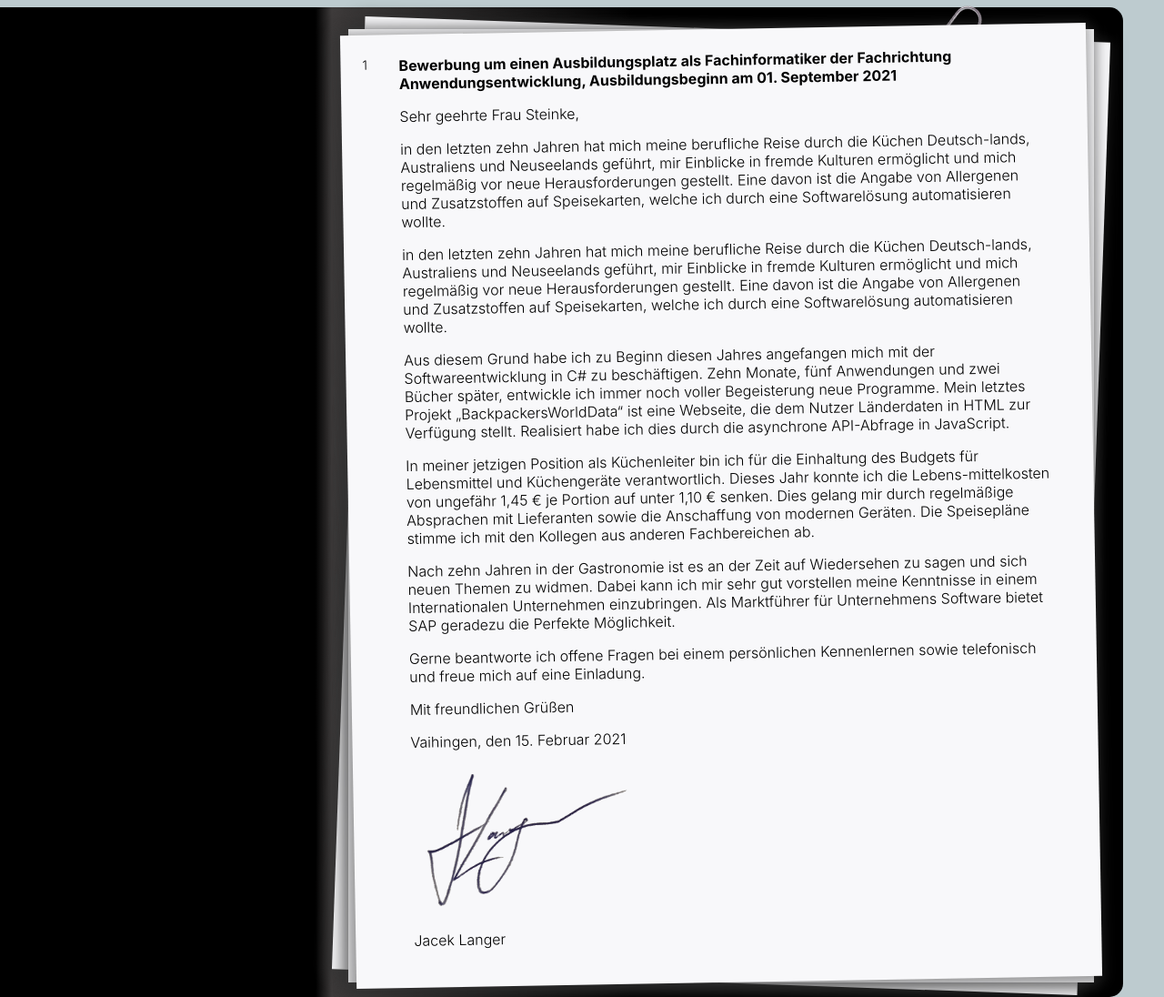
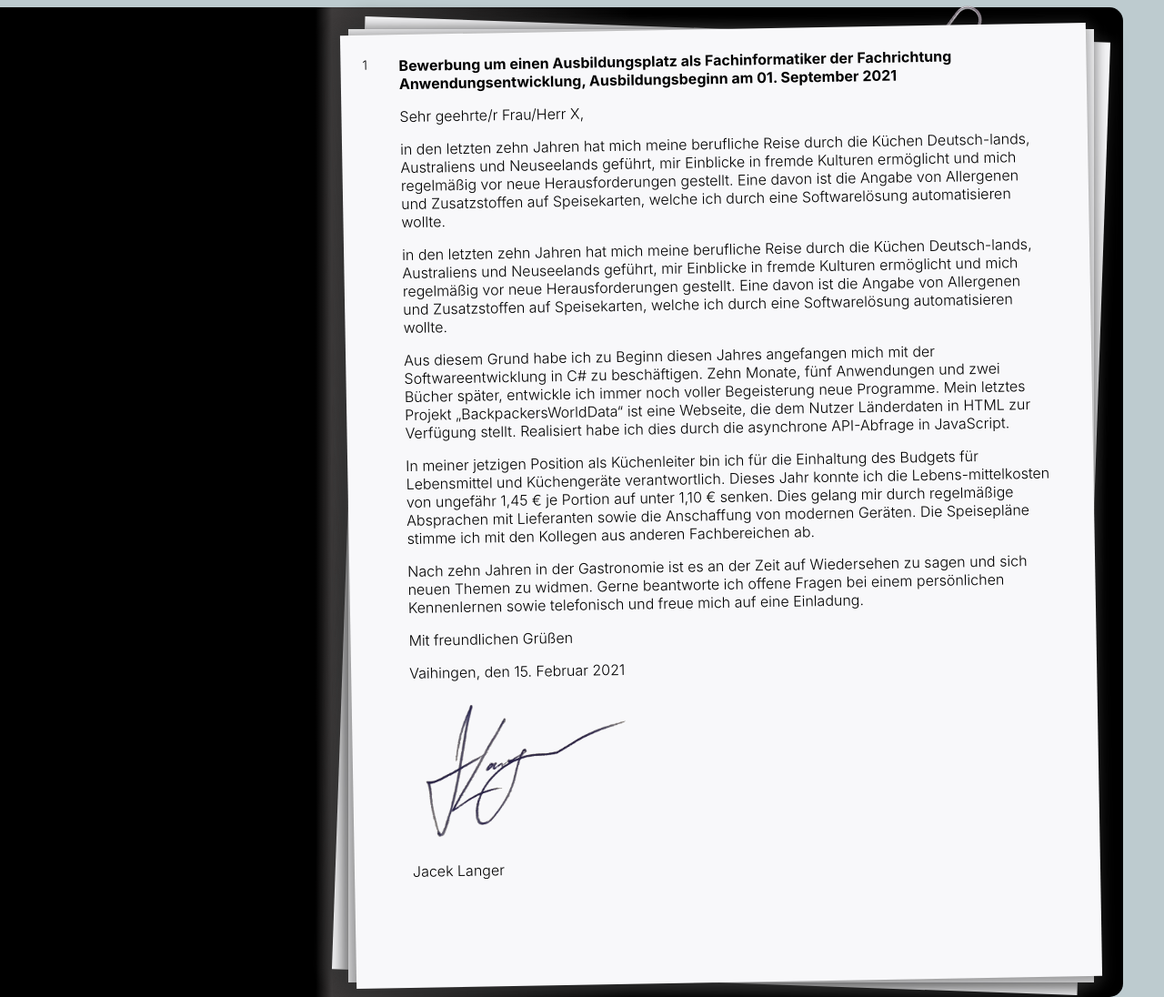
Before and after one commit to JackLanger/Bewerbungsmappe, a plain HTML site: page index.html in a window 1280 px wide. Shown: the whole page at 91% size. Drawn offline with Linux system fonts and the light colour scheme.

Commit message:
Removed name

```diff
--- a/index.html
+++ b/index.html
@@ -172,7 +172,7 @@
           2021</strong
         >
 
-        <p>Sehr geehrte Frau Steinke,</p>
+        <p>Sehr geehrte/r Frau/Herr X,</p>
         <p>
           in den letzten zehn Jahren hat mich meine berufliche Reise durch die
           Küchen Deutsch-lands, Australiens und Neuseelands geführt, mir
@@ -209,12 +209,7 @@
         </p>
         <p>
           Nach zehn Jahren in der Gastronomie ist es an der Zeit auf Wiedersehen
-          zu sagen und sich neuen Themen zu widmen. Dabei kann ich mir sehr gut
-          vorstellen meine Kenntnisse in einem Internationalen Unternehmen
-          einzubringen. Als Marktführer für Unternehmens Software bietet SAP
-          geradezu die Perfekte Möglichkeit.
-        </p>
-        <p>
+          zu sagen und sich neuen Themen zu widmen.
           Gerne beantworte ich offene Fragen bei einem persönlichen Kennenlernen
           sowie telefonisch und freue mich auf eine Einladung.
         </p>
```
